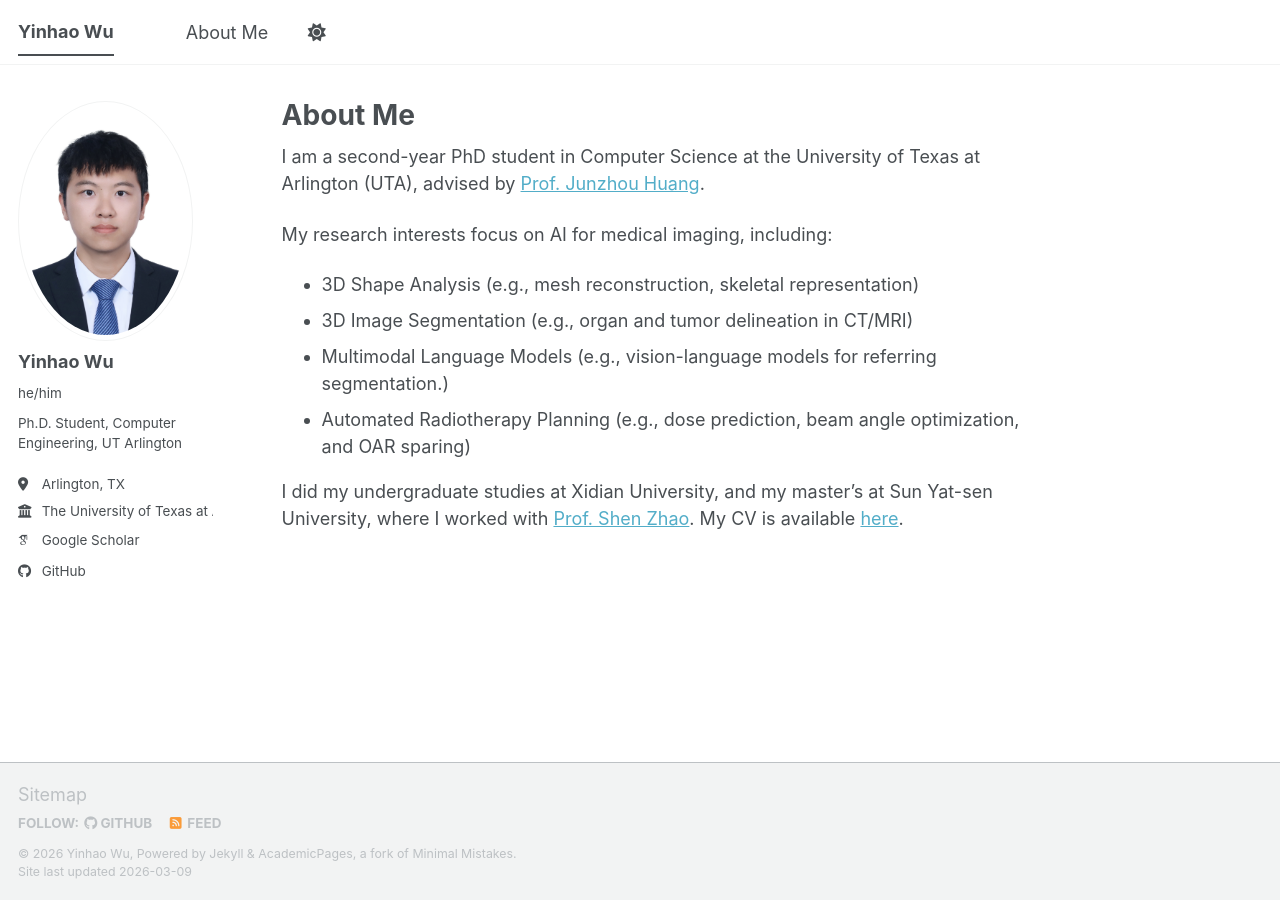
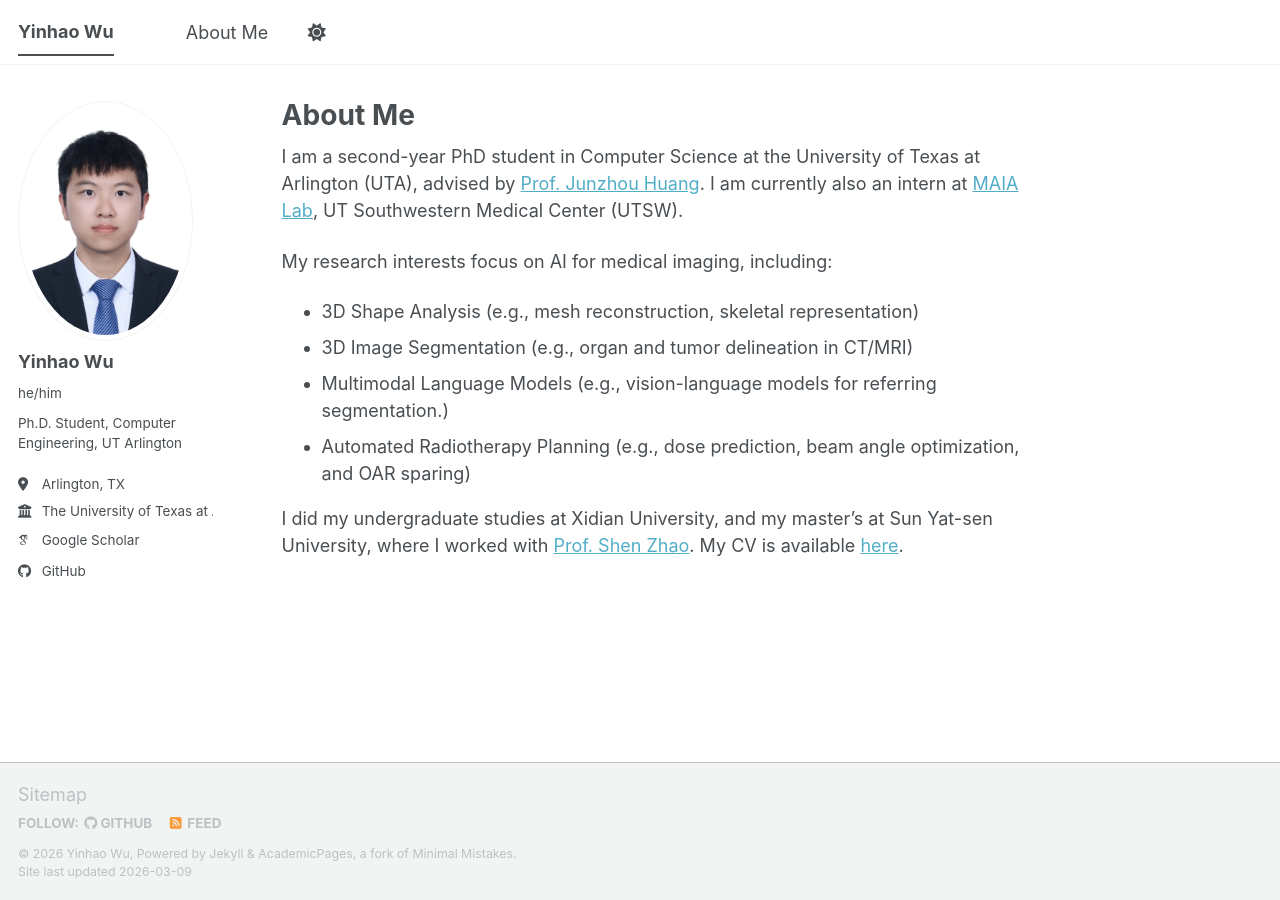
Before and after one commit to inhaowu/inhaowu.github.io, a Jekyll site: the page built from _pages/about.md, in a window 1280 px wide. Built offline with Jekyll 4.4.1, drawn with Linux system fonts in a browser that asks for light colours; some web fonts are replaced; a script bundle is joined from its source files by our own code; library files that are not in the unit come from our copies.

Commit message:
Add MAIA Lab link on About page

```diff
--- a/_pages/about.md
+++ b/_pages/about.md
@@ -8,6 +8,7 @@ redirect_from:
 ---
 
 I am a second-year PhD student in Computer Science at the University of Texas at Arlington (UTA), advised by [Prof. Junzhou Huang](https://ranger.uta.edu/~huang/).
+I am currently also an intern at [MAIA Lab](https://labs.utsouthwestern.edu/maia-lab), UT Southwestern Medical Center (UTSW).
 
 My research interests focus on AI for medical imaging, including:
 
```
